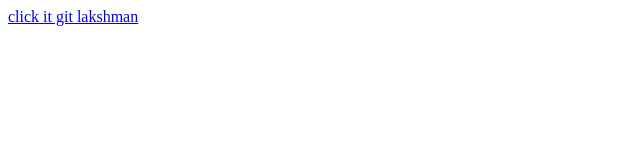
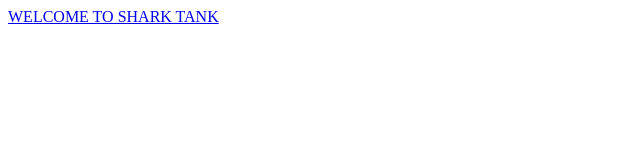
Before and after one commit to lakshman281/Gitproject, a plain HTML site: page WebContent/index.html in a window 1280 px wide. Shown: the whole page, without its empty margins (0-640 px from the left). Drawn offline with Linux system fonts and the light colour scheme.

Commit message:
THAT'S AWESOME
I DONT KNOW HOW I MISS THESE KIND OF TECHNOLOGIES WHICH IS REALLY
MINDBLOWING

```diff
--- a/WebContent/index.html
+++ b/WebContent/index.html
@@ -5,6 +5,6 @@
 <title>Insert title here</title>
 </head>
 <body>
-<a href="restfuljersey/files/txt">click it git lakshman</a>
+<a href="restfuljersey/files/txt">WELCOME TO SHARK TANK</a>
 </body>
 </html>
```
